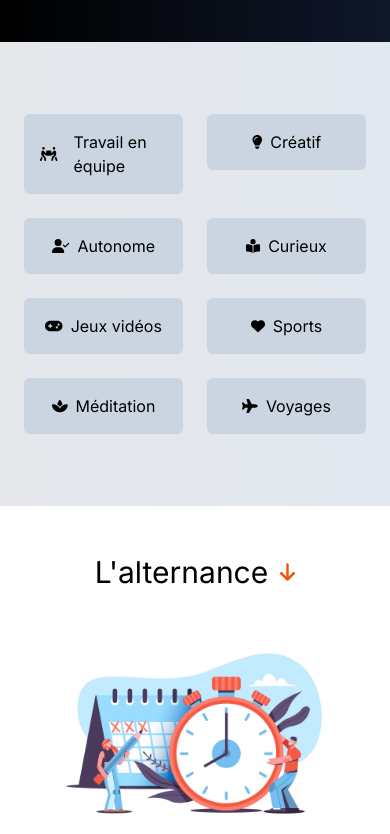
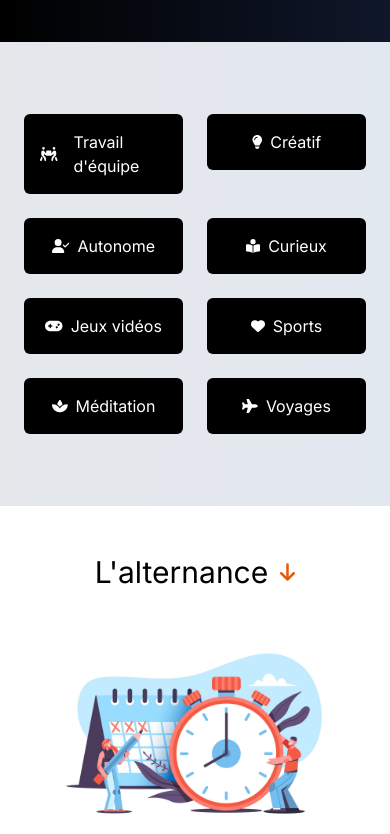
Before and after one commit to Dopey59/portfolio, a Next.js app: page / in a window 390 px wide. Shown: the part 800-1634 px from the top of the page. Built offline with nearby package versions, Linux system fonts and the light colour scheme.

Commit message:
[+] Change color of button from white to black

```diff
--- a/app/src/components/About.tsx
+++ b/app/src/components/About.tsx
@@ -13,15 +13,15 @@ export default function About() {
       <div className="py-8 flex sm:justify-center justify-center">
         <div id="about"  className="grid grid-cols-2 sm:grid-cols-8 gap-6 p-6 ">
         <Zoom>
-          <h1 className="bg-slate-300 hover:text-white hover:bg-gradient-to-r from-orange-400 to-orange-600 hover:cursor-pointer rounded-md p-4 sm:w-auto flex gap-4  place-content-center items-center transition duration-0 hover:duration-500 "><FontAwesomeIcon icon={faPeopleCarry} size="sm" /> Travail en équipe</h1>
-          <h1 className="bg-slate-300 hover:text-white hover:bg-gradient-to-r from-orange-400 to-orange-600 hover:cursor-pointer rounded-md p-4 sm:w-auto flex gap-2 place-content-center items-center transition duration-0 hover:duration-500 "><FontAwesomeIcon icon={faLightbulb} size="sm" /> Créatif</h1>
-          <h1 className="bg-slate-300 hover:text-white hover:bg-gradient-to-r from-orange-400 to-orange-600 hover:cursor-pointer rounded-md p-4 sm:w-auto flex gap-2 place-content-center items-center transition duration-0 hover:duration-500 "><FontAwesomeIcon icon={faUserCheck} size="sm" /> Autonome</h1>
-          <h1 className="bg-slate-300 hover:text-white hover:bg-gradient-to-r from-orange-400 to-orange-600 hover:cursor-pointer rounded-md p-4 sm:w-auto flex gap-2 place-content-center items-center transition duration-0 hover:duration-500 "><FontAwesomeIcon icon={faBookOpenReader} size="sm" /> Curieux</h1>
+          <h1 className="bg-black text-white hover:text-white hover:bg-gradient-to-r from-orange-400 to-orange-600 hover:cursor-pointer rounded-md p-4 flex gap-4  place-content-center items-center transition duration-0 hover:duration-500 "><FontAwesomeIcon icon={faPeopleCarry} size="sm" /> Travail d'équipe</h1>
+          <h1 className="bg-black text-white hover:text-white hover:bg-gradient-to-r from-orange-400 to-orange-600 hover:cursor-pointer rounded-md p-4 flex gap-2 place-content-center items-center transition duration-0 hover:duration-500 "><FontAwesomeIcon icon={faLightbulb} size="sm" /> Créatif</h1>
+          <h1 className="bg-black text-white hover:text-white hover:bg-gradient-to-r from-orange-400 to-orange-600 hover:cursor-pointer rounded-md p-4 flex gap-2 place-content-center items-center transition duration-0 hover:duration-500 "><FontAwesomeIcon icon={faUserCheck} size="sm" /> Autonome</h1>
+          <h1 className="bg-black text-white hover:text-white hover:bg-gradient-to-r from-orange-400 to-orange-600 hover:cursor-pointer rounded-md p-4 flex gap-2 place-content-center items-center transition duration-0 hover:duration-500 "><FontAwesomeIcon icon={faBookOpenReader} size="sm" /> Curieux</h1>
 
-          <h1 className="bg-slate-300 hover:text-white hover:bg-gradient-to-r from-orange-400 to-orange-600 hover:cursor-pointer rounded-md p-4 sm:w-auto flex gap-2 place-content-center items-center transition duration-0 hover:duration-500"><FontAwesomeIcon icon={faGamepad} size="sm" />Jeux vidéos</h1>
-          <h1 className="bg-slate-300 hover:text-white hover:bg-gradient-to-r from-orange-400 to-orange-600 hover:cursor-pointer rounded-md p-4 sm:w-auto flex gap-2 place-content-center items-center transition duration-0 hover:duration-500 "><FontAwesomeIcon icon={faHeart} size="sm" /> Sports</h1>
-          <h1 className="bg-slate-300 hover:text-white hover:bg-gradient-to-r from-orange-400 to-orange-600 hover:cursor-pointer rounded-md p-4 sm:w-auto flex gap-2 place-content-center items-center transition duration-0 hover:duration-500 "><FontAwesomeIcon icon={faSpa} size="sm" /> Méditation</h1>
-          <h1 className="bg-slate-300 hover:text-white hover:bg-gradient-to-r from-orange-400 to-orange-600 hover:cursor-pointer rounded-md p-4 sm:w-auto flex gap-2 place-content-center items-center transition duration-0 hover:duration-500 "><FontAwesomeIcon icon={faPlane} size="sm" /> Voyages</h1>
+          <h1 className="bg-black text-white hover:text-white hover:bg-gradient-to-r from-orange-400 to-orange-600 hover:cursor-pointer rounded-md p-4 flex gap-2 place-content-center items-center transition duration-0 hover:duration-500"><FontAwesomeIcon icon={faGamepad} size="sm" />Jeux vidéos</h1>
+          <h1 className="bg-black text-white hover:text-white hover:bg-gradient-to-r from-orange-400 to-orange-600 hover:cursor-pointer rounded-md p-4 flex gap-2 place-content-center items-center transition duration-0 hover:duration-500 "><FontAwesomeIcon icon={faHeart} size="sm" /> Sports</h1>
+          <h1 className="bg-black text-white hover:text-white hover:bg-gradient-to-r from-orange-400 to-orange-600 hover:cursor-pointer rounded-md p-4 flex gap-2 place-content-center items-center transition duration-0 hover:duration-500 "><FontAwesomeIcon icon={faSpa} size="sm" /> Méditation</h1>
+          <h1 className="bg-black text-white hover:text-white hover:bg-gradient-to-r from-orange-400 to-orange-600 hover:cursor-pointer rounded-md p-4 flex gap-2 place-content-center items-center transition duration-0 hover:duration-500 "><FontAwesomeIcon icon={faPlane} size="sm" /> Voyages</h1>
         </Zoom>
         </div>
       </div>
--- a/app/src/components/Navbar.tsx
+++ b/app/src/components/Navbar.tsx
@@ -70,7 +70,7 @@ const Navbar = () => {
                 </Link>
               ))}
               {currentTheme === "dark" ? (
-                <button onClick={() => setTheme("light")} className="bg-slate-600 p-2 rounded-xl">
+                <button onClick={() => setTheme("light")} className="bg-slate-600  p-2 rounded-xl">
                   <RiSunLine size={25} color="white" />
                 </button>
               ) : (
--- a/app/src/components/SchoolProjects.tsx
+++ b/app/src/components/SchoolProjects.tsx
@@ -47,15 +47,15 @@ export default function SchoolProjects(){
                             <p className="font-bold">ps: Le projet se nomme &quot;Cuiiter&quot;, petit clin d'oeil à tous les poulets qui nous regardent!</p>
 
                             <div className="grid sm:grid-cols-4 items-center grid-cols-1 py-4 w-auto gap-3 sm:p-3">
-                                <div className="bg-gray-200 rounded-md p-3">
+                                <div className="bg-black text-white rounded-md p-3">
                                     <p className="sm:text-center">React</p>
                                 </div>
 
-                                <div className="bg-gray-200 rounded-md p-3">
+                                <div className="bg-black text-white rounded-md p-3">
                                     <p className="sm:text-center">MySQL</p>
                                 </div>
 
-                                <div className="bg-gray-200 rounded-md p-3 ">
+                                <div className="bg-black text-white rounded-md p-3 ">
                                     <p className="sm:text-center ">TailwindCss</p>
                                 </div>
                                 <Link className="flex items-center gap-3" href={"https://github.com/Dopey59/My-Twitter"}>
@@ -93,15 +93,15 @@ export default function SchoolProjects(){
                             </p>
 
                             <div className="grid sm:grid-cols-4 items-center grid-cols-1 py-4 w-auto gap-3 sm:p-3">
-                                <div className="bg-gray-200 rounded-md p-3">
+                                <div className="bg-black text-white rounded-md p-3">
                                     <p className="sm:text-center">Axios</p>
                                 </div>
 
-                                <div className="bg-gray-200 rounded-md p-3">
+                                <div className="bg-black text-white rounded-md p-3">
                                     <p className="sm:text-center">React</p>
                                 </div>
 
-                                <div className="bg-gray-200 rounded-md p-3 ">
+                                <div className="bg-black text-white rounded-md p-3 ">
                                     <p className="sm:text-center ">TailwindCss</p>
                                 </div>
                                 <a className="flex items-center gap-3" href={"https://github.com/Dopey59/Previously-On/"}>
@@ -154,15 +154,15 @@ export default function SchoolProjects(){
 
 
                             <div className="grid sm:grid-cols-4 items-center grid-cols-1 py-4 w-auto gap-3 sm:p-3">
-                                <div className="bg-gray-200 rounded-md p-3">
+                                <div className="bg-black text-white rounded-md p-3">
                                     <p className="sm:text-center">React</p>
                                 </div>
 
-                                <div className="bg-gray-200 rounded-md p-3">
+                                <div className="bg-black text-white rounded-md p-3">
                                     <p className="sm:text-center">Javascript</p>
                                 </div>
 
-                                <div className="bg-gray-200 rounded-md p-3 ">
+                                <div className="bg-black text-white rounded-md p-3 ">
                                     <p className="sm:text-center ">TailwindCss</p>
                                 </div>
                                 <a className="flex items-center gap-3" href={"https://github.com/Dopey59/Game-N-Tech/tree/main"}>
```
